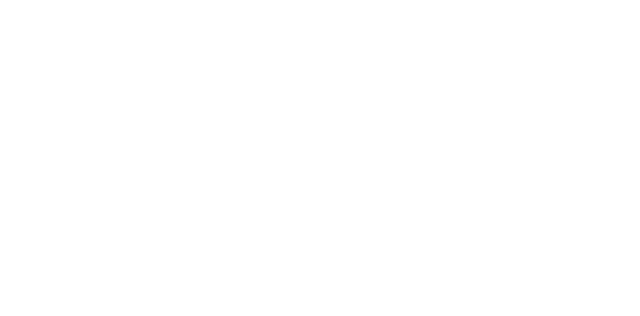
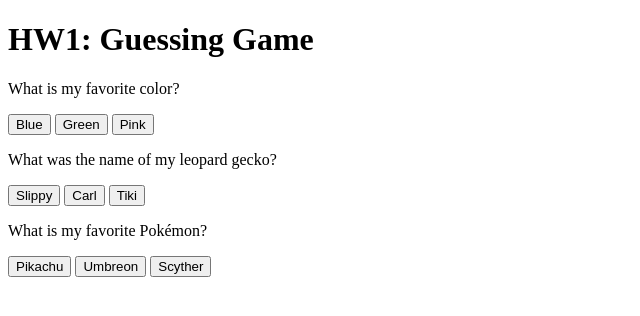
Before and after one commit to JacobPernell/jp-hw-1, a plain HTML site: page index.html in a window 1280 px wide. Shown: the whole page, without its empty margins (0-640 px from the left). Drawn offline with Linux system fonts and the light colour scheme.

Commit message:
v1, testing alert boxes with buttons. Will do forms next pass.

```diff
--- a/index.html
+++ b/index.html
@@ -1,9 +1,50 @@
 <!DOCTYPE html>
 <html>
 <head>
-    <title></title>
+    <title>HW 1</title>
 </head>
 <body>
+	<h1>HW1: Guessing Game</h1>
+	<div class="questions">
+		<!-- Question 1 -->
+		<p>What is my favorite color?</p>
+		<button onclick="q1True()">Blue</button>
+		<button onclick="qFalse()">Green</button>
+		<button onclick="qFalse()">Pink</button>
+	</div>
+	<div class="questions">
+		<!-- Question 2 -->
+		<p>What was the name of my leopard gecko?</p>
+		<button onclick="qFalse()">Slippy</button>
+		<button onclick="qFalse()">Carl</button>
+		<button onclick="q2True()">Tiki</button>
+	</div>
+	<div class="questions">
+		<!-- Question 3 -->
+		<p>What is my favorite Pokémon?</p>
+		<button onclick="qFalse()">Pikachu</button>
+		<button onclick="q3True()">Umbreon</button>
+		<button onclick="qFalse()">Scyther</button>
+	</div>
 
+	<!-- JS: alert functions -->
+	<script type="text/javascript">
+		// Question ALL - False
+		function qFalse(){
+			window.alert("No bro bro, try again.");
+		}
+		// Question 1 - True
+		function q1True(){
+			window.alert("Yes! That is my favorite color.");
+		}
+		// Question 2 - True
+		function q2True(){
+			window.alert("Yes! That was the name of my leopard gecko.");
+		}
+		// Question 3 - True
+		function q3True(){
+			window.alert("Yes! That is my favorite Pokémon.");
+		}
+	</script>
 </body>
 </html>
```
